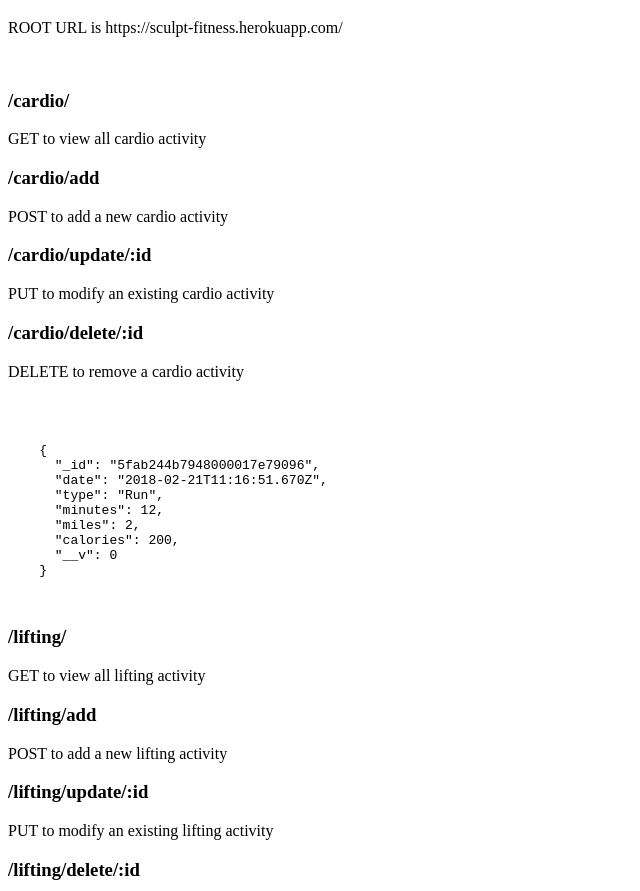
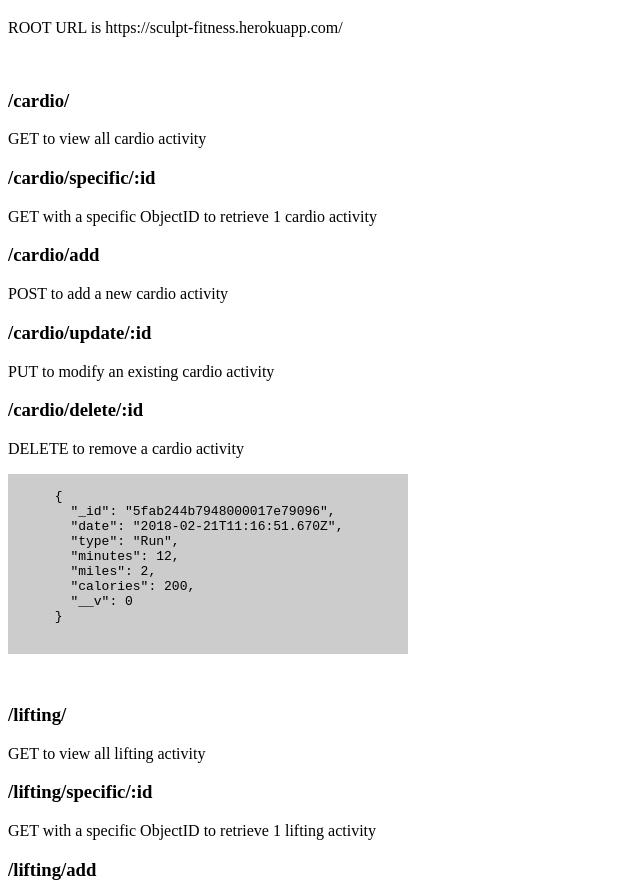
Before and after one commit to sheckjess/project-8-backend, a website: page documentation.html in a window 1280 px wide. Shown: the part 61-952 px from the top of the page, without its empty margins (0-640 px from the left). Drawn offline with Linux system fonts and the light colour scheme.

Commit message:
added route for specific events

```diff
--- a/documentation.html
+++ b/documentation.html
@@ -12,6 +12,9 @@
   <h3>/cardio/</h3>
   <p>GET to view all cardio activity</p>
 
+  <h3>/cardio/specific/:id</h3>
+  <p>GET with a specific ObjectID to retrieve 1 cardio activity</p>
+
   <h3>/cardio/add</h3>
   <p>POST to add a new cardio activity</p>
 
@@ -19,8 +22,9 @@
   <p>PUT to modify an existing cardio activity</p>
 
   <h3>/cardio/delete/:id</h3>
-  <p>DELETE to remove a cardio activity</p><br/>
+  <p>DELETE to remove a cardio activity</p>
 
+  <div style="background-color: #ccc; width: 400px;">
     <pre>
     <code>
       {
@@ -34,9 +38,14 @@
       }
     </code>
     </pre>
+  </div>
+  <br />
 
   <h3>/lifting/</h3>
   <p>GET to view all lifting activity</p>
+
+  <h3>/lifting/specific/:id</h3>
+  <p>GET with a specific ObjectID to retrieve 1 lifting activity</p>
 
   <h3>/lifting/add</h3>
   <p>POST to add a new lifting activity</p>
@@ -47,8 +56,9 @@
   <h3>/lifting/delete/:id</h3>
   <p>DELETE to remove a lifting activity</p>
 
+  <div style="background-color: #ccc; width: 400px;">
     <pre>
-  <code>
+    <code >
       {
         "date": "1519211911670",
         "musclegroup": "Legs",
@@ -70,6 +80,7 @@
       }
     </code>
     </pre>
+  </div>
 
 </body>
 </html>
```
Lines whose indentation alone changed are shown as unchanged.
